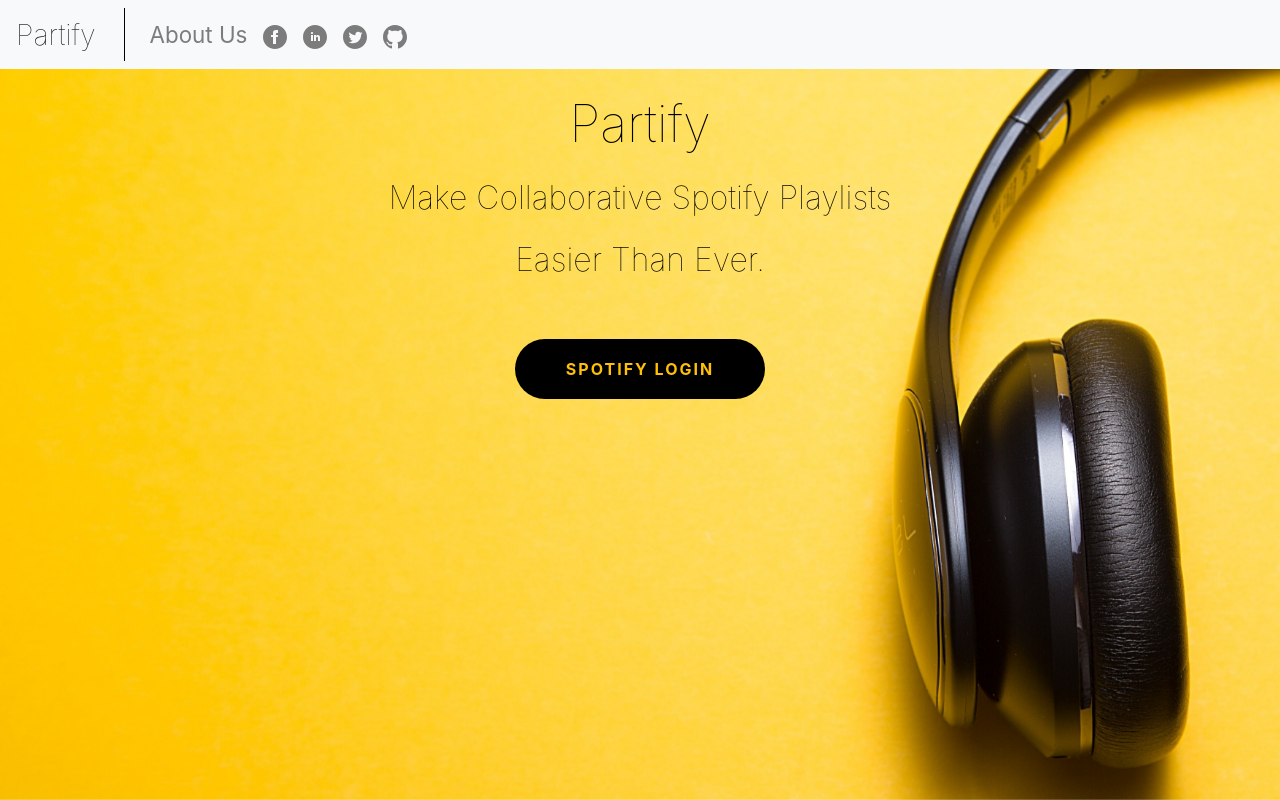
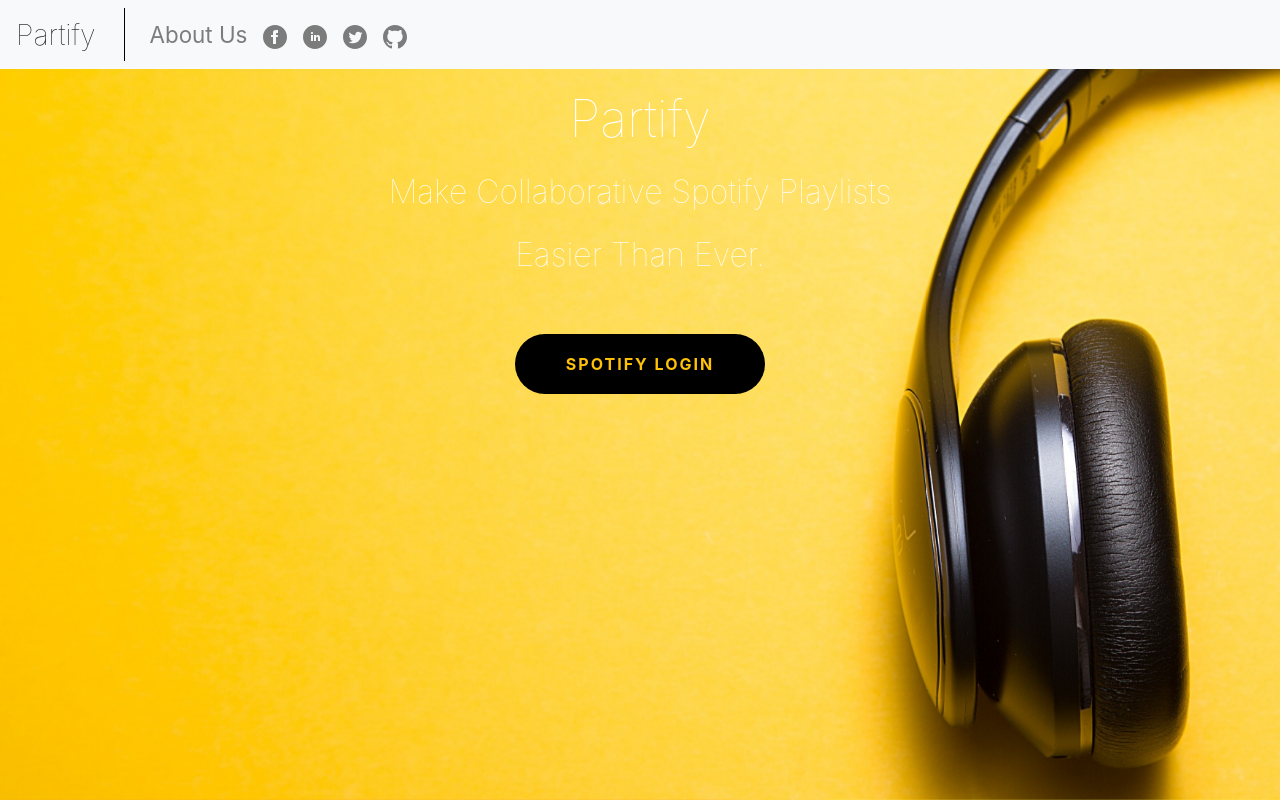
Before and after one commit to KenanRustamov/Partify, a React (Create React App) app: page / in a window 1280 px wide. Built offline with nearby package versions, Linux system fonts and the light colour scheme.

Commit message:
fixed header and buttons

```diff
--- a/src/components/InputForm.tsx
+++ b/src/components/InputForm.tsx
@@ -20,14 +20,14 @@
     <Form onSubmit={handleSubmit}>
       <div className="row justify-content-center">
         <Form.Group className="padding-top-bg color-black col-md-8">
-          <FormLabel>Enter Playlist Name:</FormLabel>
+          <FormLabel className="color-white">Enter Playlist Name:</FormLabel>
           <Form.Control type="text" placeholder="Playlist Name" value={playlistName} onChange={(e:any) => setPlaylistName(e.target.value)} required/>
         </Form.Group>
       </div>
       <div className="row justify-content-center">
         <Form.Group className="color-black col-md-8 text-md">
             <div className="center">
-              <Button type="submit" className="btn btn-primary btn-block margin-top-sm">
+              <Button type="submit" className="btn btn-block margin-top-sm">
                 Submit
               </Button>
             </div>
--- a/src/components/Navigation.css
+++ b/src/components/Navigation.css
@@ -1,9 +1,15 @@
 .mr-auto a svg {
     fill: rgba(0,0,0,.5);
+}
+
+.navbar {
+    position: fixed;
+    width: 100%;
+    top: 0px;
 }
 .mr-auto {
     text-align: center;
 }
 .mr-auto a :hover {
-    fill: rgba(0,0,0,.7);
+    fill: #fee060;
 }
--- a/src/index.css
+++ b/src/index.css
@@ -9,7 +9,9 @@
     sans-serif;
   -webkit-font-smoothing: antialiased;
   -moz-osx-font-smoothing: grayscale;
-
+  background: linear-gradient(135deg, rgb(243, 107, 55) 0%, rgb(243, 107, 55) 23%,rgb(244, 133, 60) 23%, rgb(244, 133, 60) 27%,rgb(245, 159, 64) 27%, rgb(245, 159, 64) 73%,rgb(245, 186, 69) 73%, rgb(245, 186, 69) 74%,rgb(246, 212, 73) 74%, rgb(246, 212, 73) 78%,rgb(247, 238, 78) 78%, rgb(247, 238, 78) 100%);
+  background-repeat: no-repeat;
+  background-attachment: fixed;
   height: 100%;
 }
 
@@ -23,10 +25,13 @@
 }
 
 .btn {
-  background: black;
+  background: #f36b37;
+  color:white;
+  border-color: transparent;
 }
 
 .main-img {
+  padding-top: 4rem;
   height: 100%;
   background: url(img/background.jpg) no-repeat center center fixed;
   background-size: cover;
@@ -79,14 +84,14 @@
 }
 
 .title {
-  color: black;
+  color: white;
   font-weight: 100;
   text-align: center;
 }
 
 .text-thicc {
   font-weight: 400;
-  color: #ffc107;
+  color: #ffe167;
 }
 
 .brand {
@@ -109,6 +114,10 @@
   font-size: 3.2em;
 }
 
+.secondary-img {
+  padding-top: 4rem;
+}
+
 .center {
   text-align: center;
 }
```
